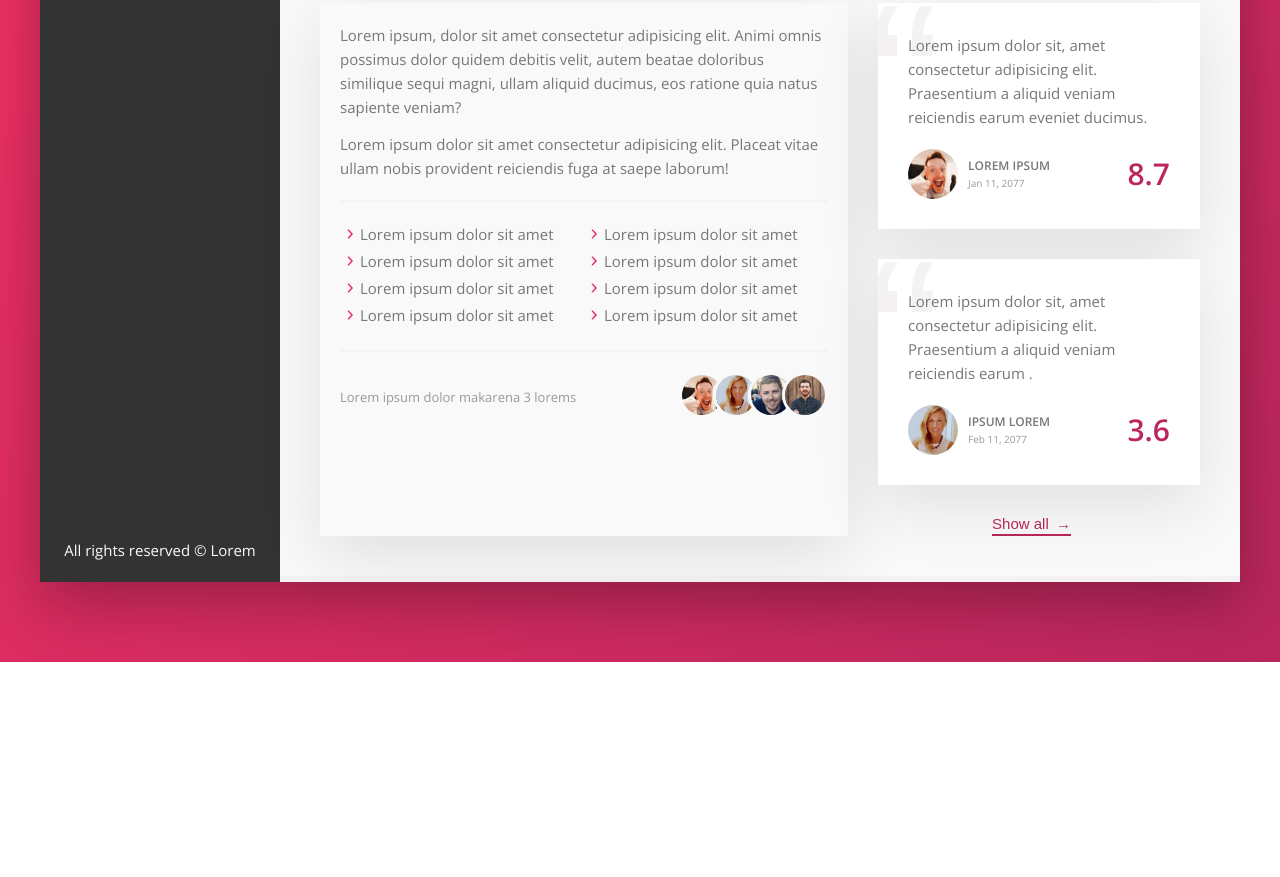
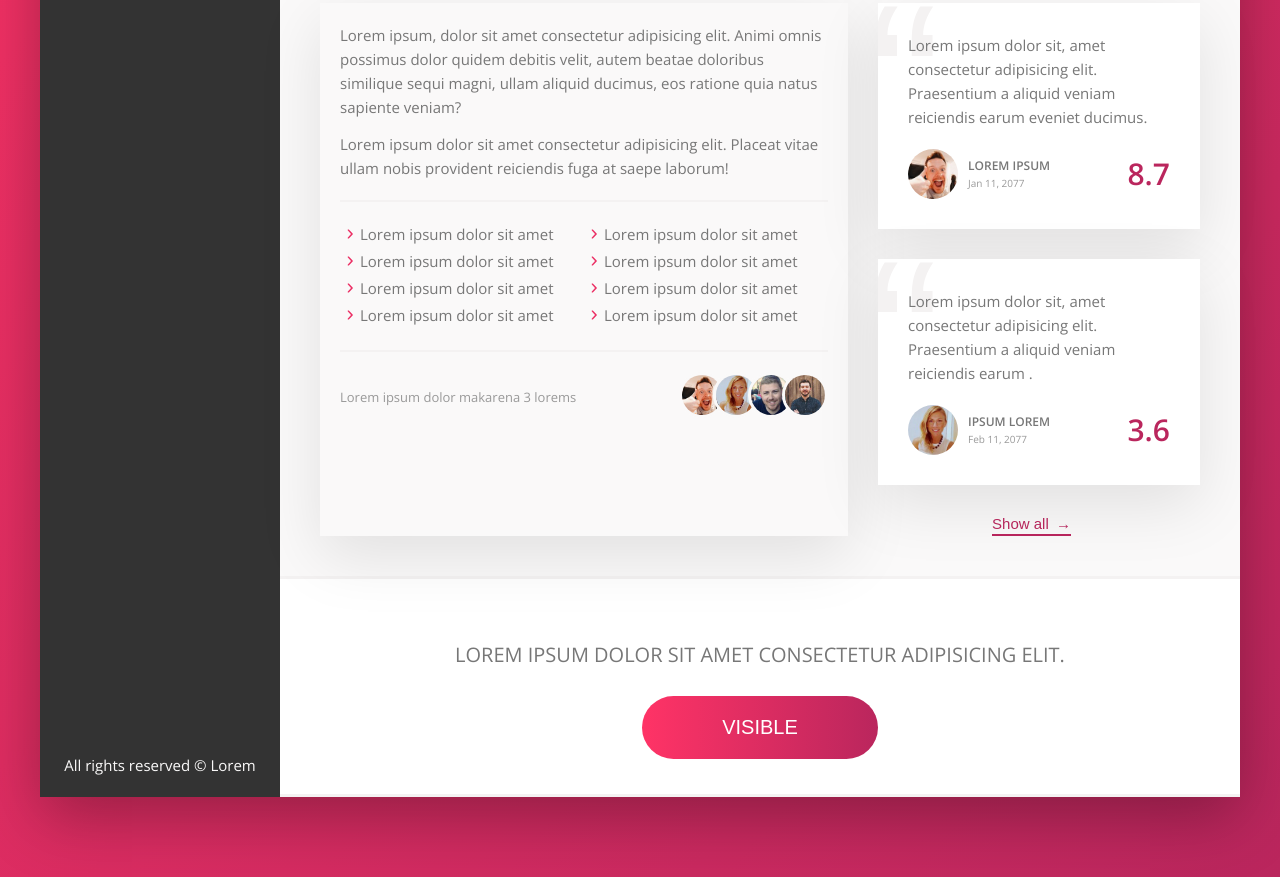
Before and after one commit to paulinapawelczyk/booking-page, a website: page index.html in a window 1280 px wide. Shown: the part 646-1523 px from the top of the page. Before the commit the page ends 1308 px from the top, so only its background shows below. Drawn offline with nearby package versions, Linux system fonts and the light colour scheme.

Commit message:
Add CTA widget

```diff
--- a/css/style.css
+++ b/css/style.css
@@ -383,6 +383,56 @@ body {
   z-index: 1;
 }
 
+.cta {
+  padding: 3.5rem 0;
+  text-align: center;
+}
+.cta__book-now {
+  font-size: 2rem;
+  font-weight: lighter;
+  text-transform: uppercase;
+  margin: 2.5rem;
+}
+
+.btn {
+  font-size: 2rem;
+  border: none;
+  font-weight: 300;
+  text-transform: uppercase;
+  background-image: linear-gradient(to right, var(--color-primary-light), var(--color-primary-dark));
+  color: var(--color-white);
+  border-radius: 50px;
+  position: relative;
+  overflow: hidden;
+  cursor: pointer;
+}
+.btn > * {
+  display: inline-block;
+  transition: 0.6s;
+  width: 100%;
+  height: 100%;
+  text-align: center;
+}
+.btn__visible {
+  padding: 2rem 8rem;
+}
+.btn__invisible {
+  padding: 2rem 0;
+  position: absolute;
+  left: 0;
+  top: -100%;
+}
+.btn:hover .btn__visible {
+  transform: translateY(100%);
+}
+.btn:hover .btn__invisible {
+  top: 0;
+  left: 0;
+}
+.btn:focus {
+  outline: none;
+}
+
 .container {
   max-width: 120rem;
   margin: 8rem auto;
--- a/index.html
+++ b/index.html
@@ -194,6 +194,14 @@
                         <button class="btn-inline">Show all <span>&rarr;</span></button>
                     </div>
                 </div>
+                <div class="cta">
+                    <h2 class="cta__book-now">Lorem ipsum dolor sit amet consectetur adipisicing elit.</h2>
+                    <button class="btn">
+                        <span class="btn__visible">Visible</span>
+                        <span class="btn__invisible">Invisible</span>
+                    </button>
+                </div>
+
             </main>
         </div>
     </div>
```
